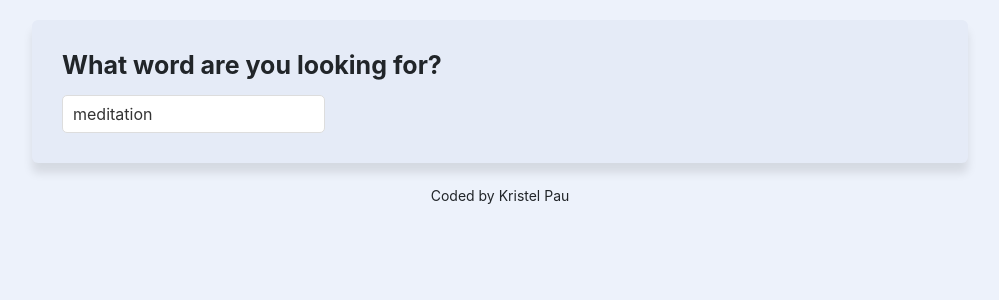
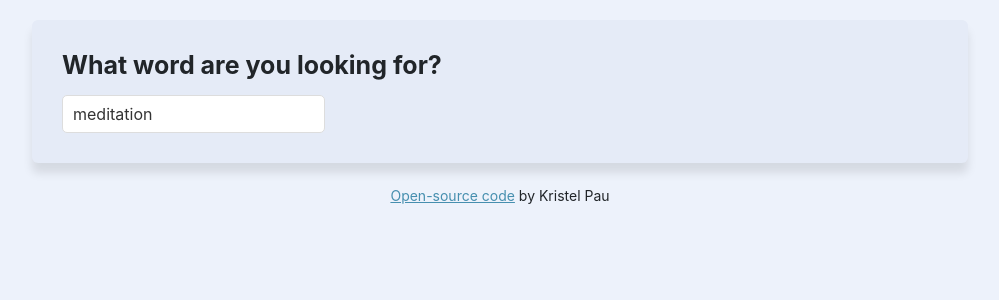
Before and after one commit to kristelpau/dictionary-project, a React (Create React App) app: page / in a window 1280 px wide. Shown: the top 300 px of the page, without its empty margins (140-1139 px from the left). Built offline with nearby package versions, Linux system fonts and the light colour scheme; no server answers.

Commit message:
Added github link & alt text

```diff
--- a/src/App.js
+++ b/src/App.js
@@ -10,7 +10,7 @@ export default function App() {
         </main>
         <footer className="App-footer">
           <small>
-            Coded by Kristel Pau
+            <a href="https://github.com/kristelpau/dictionary-project" target="_blank" rel="noreferrer">Open-source code</a> by Kristel Pau
           </small>
         </footer>
       </div>
--- a/src/Photos.js
+++ b/src/Photos.js
@@ -9,10 +9,11 @@ export default function Photos(props) {
                 <div className="row">
 
                 {props.photos.map(function (photo, index) {
+                    console.log(photo)
                     return (
                     <div className="col-4" key={index}>
                     <a href={photo.src.original} target="_blank" rel="noreferrer">
-                    <img src={photo.src.landscape} className="img-fluid" />
+                    <img src={photo.src.landscape} className="img-fluid" alt="Pexels" />
                     </a>
                     </div>
                     );
```
